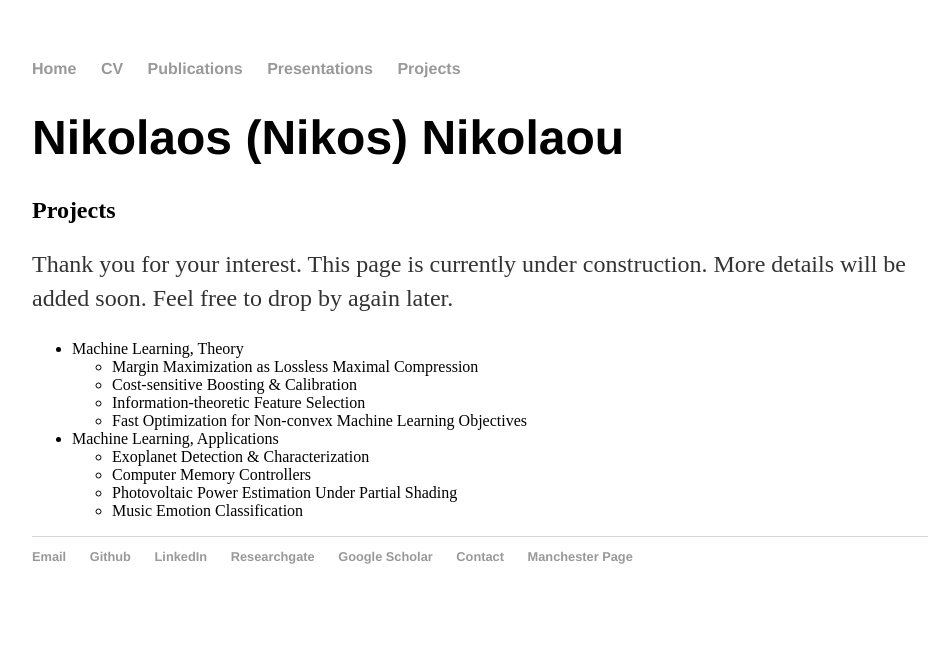
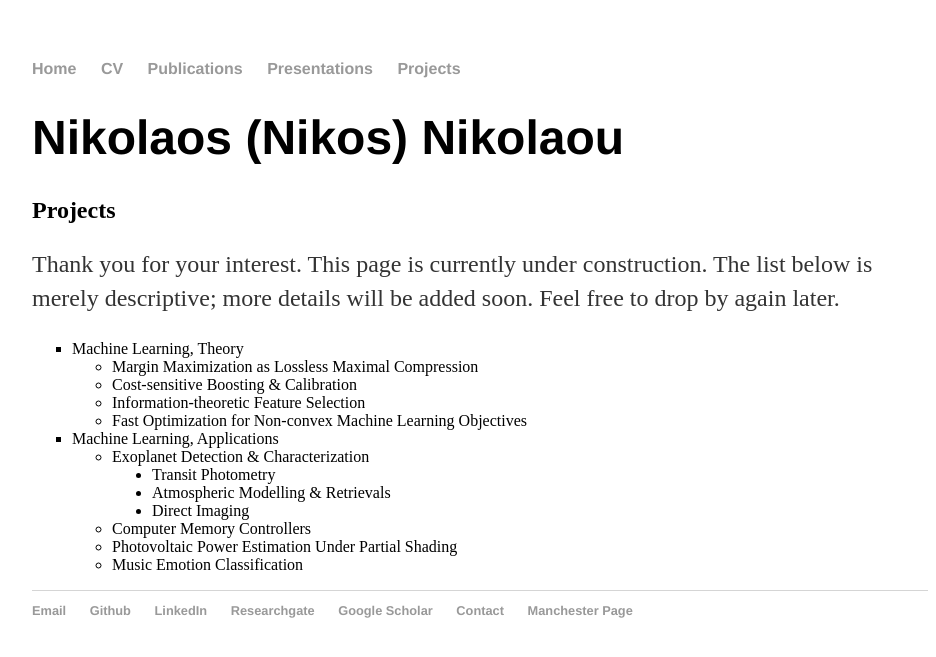
Before and after one commit to nnikolaou/nnikolaou.github.io, a Jekyll site: the page projects.html, which Jekyll copies as it is, in a window 1280 px wide. Shown: the top 657 px of the page, without its empty margins (160-1096 px from the left). Built offline with Jekyll 4.4.1, drawn with Linux system fonts in a browser that asks for light colours.

Commit message:
Update projects.html

```diff
--- a/projects.html
+++ b/projects.html
@@ -31,9 +31,10 @@
         		<h1>Nikolaos (Nikos) Nikolaou</h1>
             			<h2>Projects</h2>
 					<p>Thank you for your interest. This page is currently under construction.
-					   More details will be added soon. Feel free to drop by again later.
+					   The list below is merely descriptive; more details will be added soon.
+					   Feel free to drop by again later.
 					</p>
-				        <ul style="list-style-type:disc">
+				        <ul style="list-style-type:square">
   						<li>Machine Learning, Theory</li>
 						<ul style="list-style-type:circle">
   							<li>Margin Maximization as Lossless Maximal Compression</li>
@@ -44,6 +45,11 @@
   						<li>Machine Learning, Applications</li>
 						<ul style="list-style-type:circle">
   							<li>Exoplanet Detection & Characterization</li>
+							<ul style="list-style-type:disc">
+								<li>Transit Photometry</li>
+								<li>Atmospheric Modelling & Retrievals</li>
+								<li>Direct Imaging</li>
+							</ul>
   							<li>Computer Memory Controllers</li>
 							<li>Photovoltaic Power Estimation Under Partial Shading</li>
 							<li>Music Emotion Classification</li>
```
